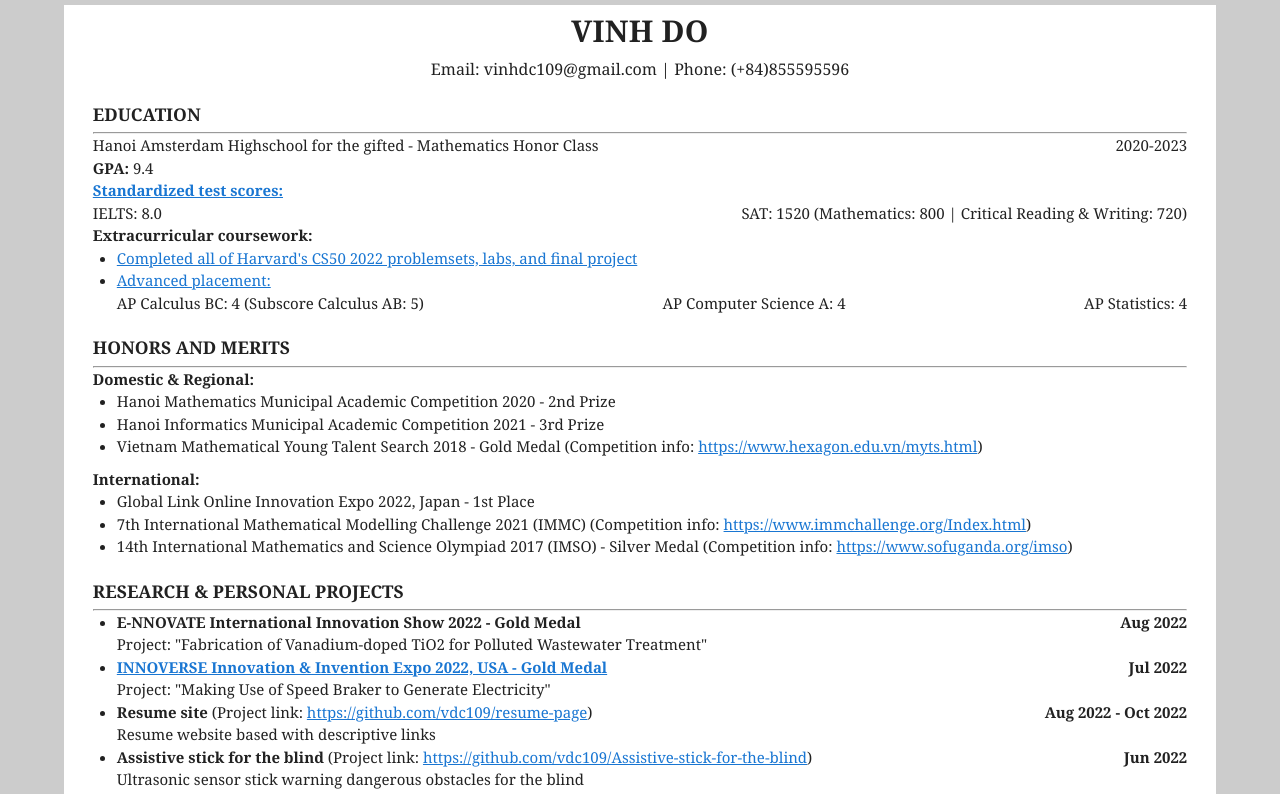
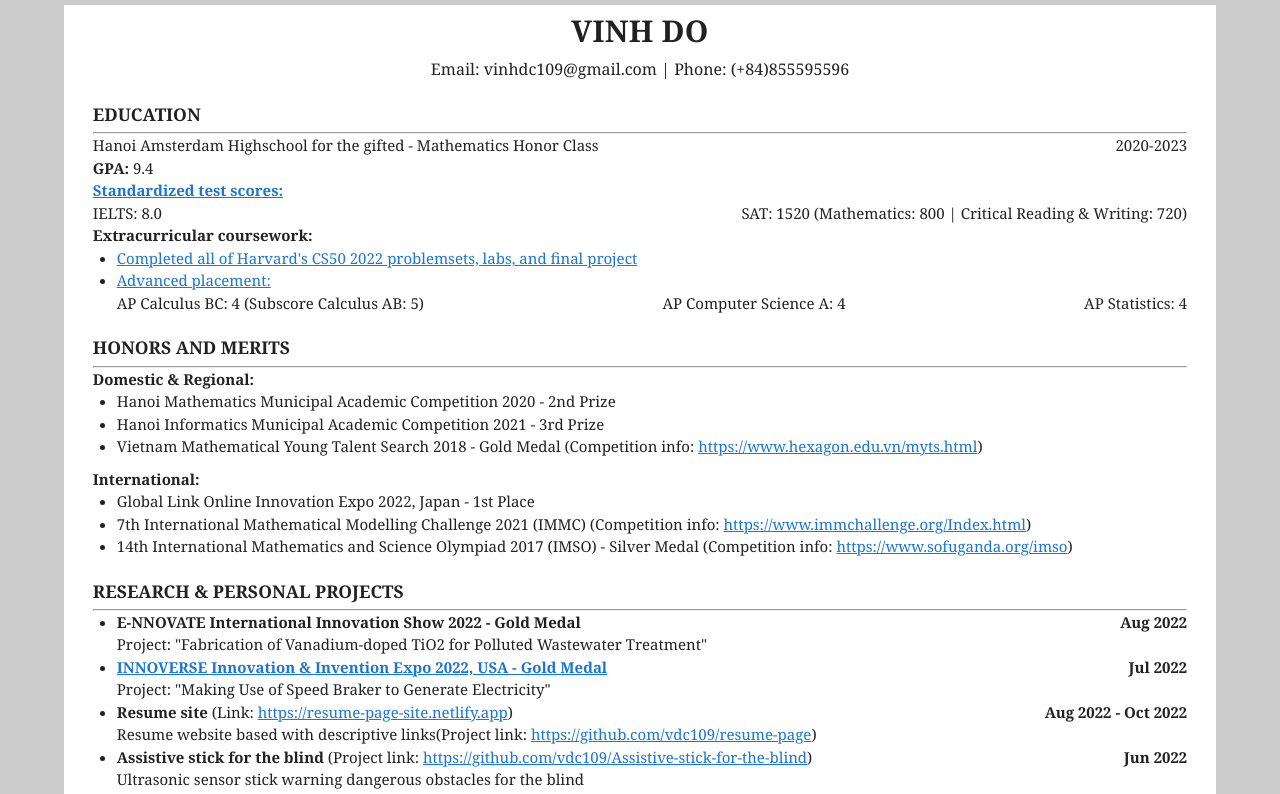
Before and after one commit to vdc109/resume-page, a Vue app: page / in a window 1280 px wide. Shown: the top 794 px of the page. Built offline with nearby package versions, Linux system fonts and the light colour scheme.

Commit message:
Update index.vue

```diff
--- a/src/pages/Home/index.vue
+++ b/src/pages/Home/index.vue
@@ -83,12 +83,15 @@
         li
           span
             b Resume site
-            span (Project link:
-            a(href="https://github.com/vdc109/resume-page" target="_blank") https://github.com/vdc109/resume-page
+            span (Link:
+            a(href="https://resume-page-site.netlify.app" target="_blank") https://resume-page-site.netlify.app
             span )
           b.time1 Aug 2022 - Oct 2022
           v-spacer
           span Resume website based with descriptive links
+          span (Project link:
+          a(href="https://github.com/vdc109/resume-page" target="_blank") https://github.com/vdc109/resume-page
+          span )
           v-spacer
 
         li
```
